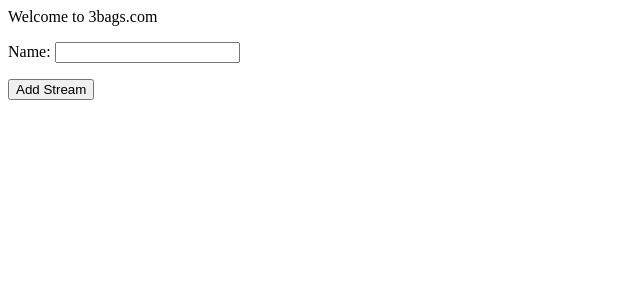
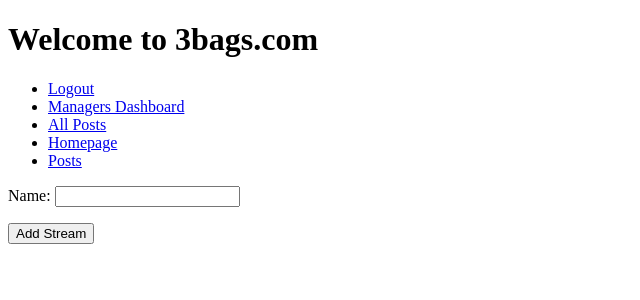
Before and after one commit to TechieZee/ThreeBags, a Django app: page /managers/new_stream/ in a window 1280 px wide. Shown: the top 300 px of the page, without its empty margins (0-640 px from the left). Run offline with Django 3.2, Linux system fonts and the light colour scheme; the visitor is signed in with stand-in values (Sample User, id 1).

Commit message:
completed basic backend
created a special page for managers

createed link s on all pages

html view of the wesite is complete

```diff
--- a/ThreeBags/settings.py
+++ b/ThreeBags/settings.py
@@ -124,9 +124,9 @@
 
 # login
 
-LOGIN_REDIRECT_URL = 'posts_app:posts_list'
-LOGIN_URL = 'login'
-LOGOUT_URL = 'logout'
+LOGIN_REDIRECT_URL = 'profiles_app:managers_home'
+LOGIN_URL = 'profiles_app:login'
+LOGOUT_URL = 'profiles_app:logout'
 LOGOUT_REDIRECT_URL = 'home_signup'
 
 
--- a/ThreeBags/urls.py
+++ b/ThreeBags/urls.py
@@ -16,8 +16,7 @@
 from django.contrib import admin
 from django.urls import path, include
 from . import views as main_views
-from django.contrib.auth import views as auth_views
-from profiles_app import views as profiles_app_views
+
 
 
 urlpatterns = [
@@ -25,7 +24,5 @@
     path('', main_views.home_student_form, name='home_signup'),
     path('posts/', include('posts_app.urls', namespace='posts')),
     path('managers/', include('profiles_app.urls', namespace='managers')),
-    path('login/', auth_views.LoginView.as_view(redirect_authenticated_user=True), name='login'),
-    path('logout/', auth_views.LogoutView.as_view(), name='logout'),
-    path('register/', profiles_app_views.register, name='register'),
+
 ]
--- a/profiles_app/urls.py
+++ b/profiles_app/urls.py
@@ -1,10 +1,15 @@
 from django.urls import path
+from . import views
+from django.contrib.auth import views as auth_views
 from . import views
 app_name = 'profiles_app'
 
 urlpatterns = [
-
+	path('', views.managers_home, name='managers_home'),
 	path('new_stream/', views.new_stream, name='new_stream'),
 	path('new_college/', views.new_college, name='new_college'),
+	path('login/', auth_views.LoginView.as_view(redirect_authenticated_user=True), name='login'),
+    path('logout/', auth_views.LogoutView.as_view(), name='logout'),
+    path('register/', views.register, name='register'),
 
 ]
--- a/profiles_app/views.py
+++ b/profiles_app/views.py
@@ -59,3 +59,10 @@
 
 
 	return render(request, 'registration/new_college.html', {'form': form, 'success': success})
+
+
+
+
+@login_required
+def managers_home(request):
+	return render(request, 'profiles_app/managers_home.html')
--- a/templates/base.html
+++ b/templates/base.html
@@ -6,7 +6,53 @@
 <body>
 
 
-Welcome to 3bags.com
+<h1>Welcome to 3bags.com</h1>
+<nav>
+
+	<ul>
+
+		{%if request.user.is_authenticated %}
+
+		<li>
+			<a href="{% url 'profiles_app:logout' %}">Logout</a>
+		</li>
+
+		<li>
+			<a href="{% url 'profiles_app:managers_home' %}">Managers Dashboard</a>
+		</li>
+
+		{%else%}
+
+		<li>
+			<a href="{% url 'profiles_app:login' %}">Manager-Login</a>
+		</li>
+
+		<li>
+			<a href="{% url 'profiles_app:register' %}">New Manager?</a>
+		</li>
+
+		{%endif%}
+
+		<li>
+			<a href="{% url 'posts_app:posts_list' %}">All Posts</a>
+		</li>
+
+		<li>
+			<a href="{% url 'home_signup' %}">Homepage</a>
+		</li>
+
+		<li>
+			<a href="{% url 'posts_app:posts_list' %}">Posts</a>
+		</li>
+
+
+	</ul>
+
+
+</nav>
+
+
+
 
 {%block content%}
 
--- a/templates/home.html
+++ b/templates/home.html
@@ -5,9 +5,6 @@
 
 {%block content%}
 
-{%if success%}
-Thank you for signing up
-{%else%}
 <h1>Please fill the form:</h1>
 
 <form method="post">
@@ -18,6 +15,5 @@
 	<input type="submit" value="Sign-up">
 
 </form>
-{%endif%}
 
 {%endblock%}
--- a/templates/registration/login.html
+++ b/templates/registration/login.html
@@ -4,7 +4,7 @@
 
 {%block content%}
 
-<form action="/login/?next={{ next }}" method="post">
+<form action="/managers/login/?next={{ next }}" method="post">
 	{{form.as_p}}
 	{% csrf_token %}
 	<input type="hidden" name="next" value="{{ next }}" />
--- a/templates/registration/register_done.html
+++ b/templates/registration/register_done.html
@@ -5,5 +5,5 @@
 {%block content%}
 
 <h1>Thanks for registrations!</h1>
-<h2>Now you can <a href="{% url 'login' %}">login</a>!</h2>
+<h2>Now you can <a href="{% url 'profiles_app:login' %}">login</a>!</h2>
 {%endblock%}
```
Also changed, not shown: ThreeBags/views.py (+5 -4 lines), templates/profiles_app/managers_home.html (added, +31 -0 lines).
